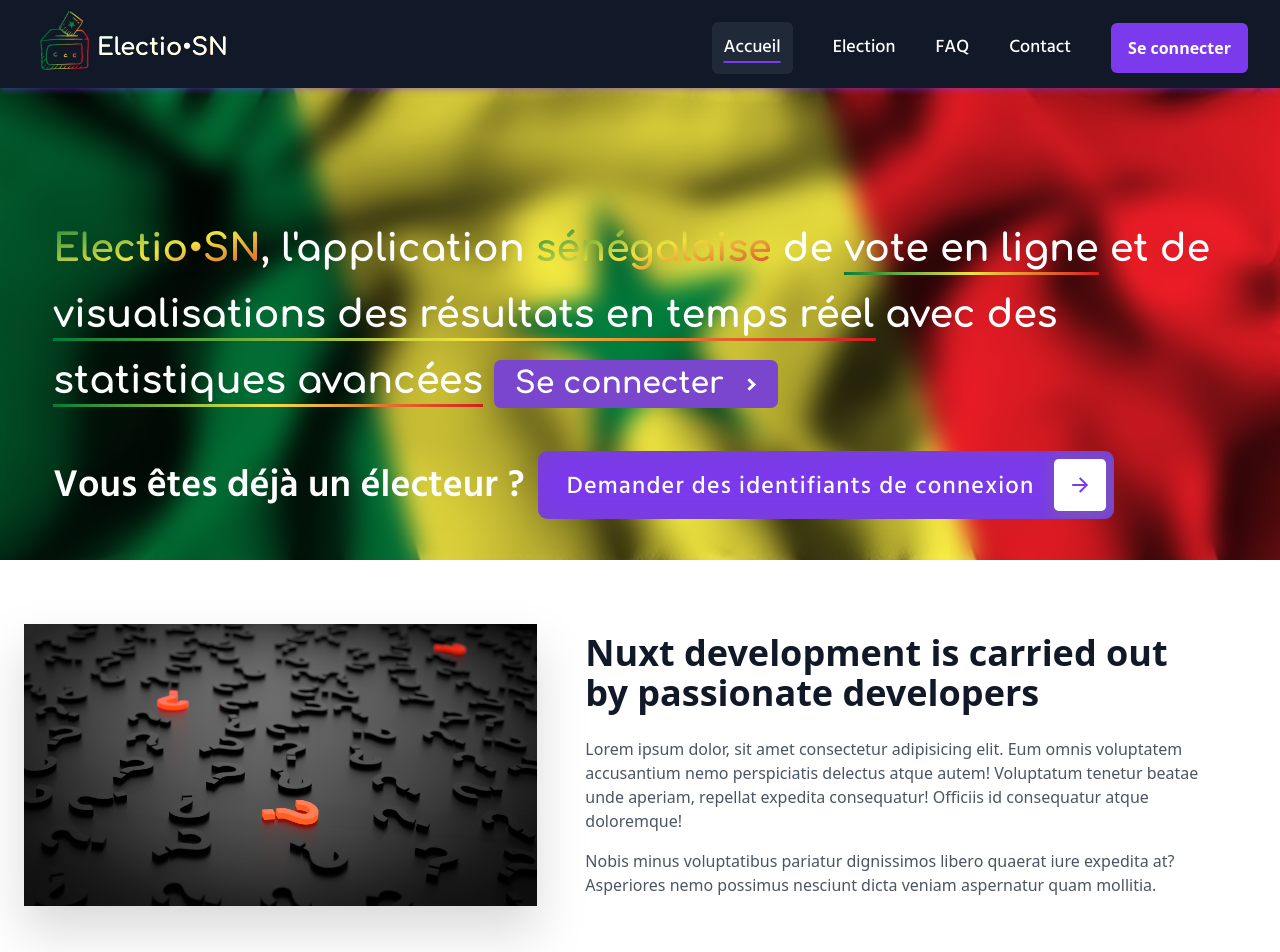
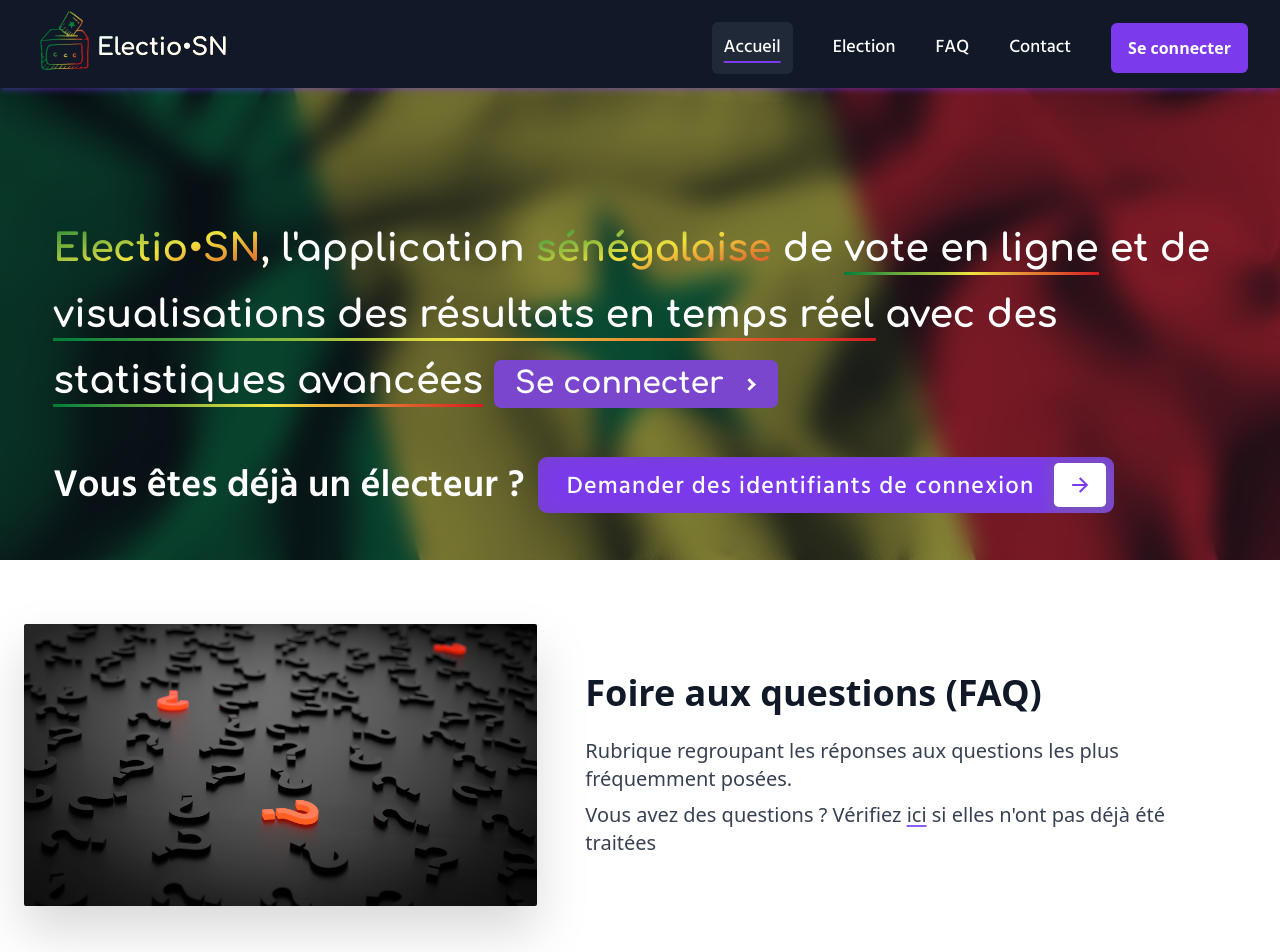
Before and after one commit to aliounebfam/electio-sn, a React (Vite) app: page / in a window 1280 px wide. Shown: the top 952 px of the page. Built offline with nearby package versions, Linux system fonts and the light colour scheme; a web font is replaced by a local one.

Commit message:
add a mini presentation of faq page to the home page

```diff
--- a/src/pages/app/App.css
+++ b/src/pages/app/App.css
@@ -10,11 +10,16 @@
     }
 }
 
-html, body{
+html{
+    height: 100%;
+}
+
+body{
+    min-height: 100%;
     height: 100%;
 }
 #root{
-    height: 100%;
+    min-height: 100%;
     display: flex;
     flex-direction: column;
 }
--- a/src/pages/app/FAQ/Faq.jsx
+++ b/src/pages/app/FAQ/Faq.jsx
@@ -1,5 +1,5 @@
 import React from 'react'
-import CustomLink from '../../../utils/CustomLinkBackground';
+import CustomLinkBackground from '../../../utils/CustomLinkBackground';
 import FaqItem from './FaqItem';
 
 export default function Faq() {
@@ -24,7 +24,7 @@ export default function Faq() {
                     />
                 </div>
                 <p className="text-center text-gray-700 font-Trykker text-[18px] mt-9">Vous n'avez pas trouvé de réponse à ce que vous cherchiez ? &nbsp;
-                    <CustomLink text="Contactez-nous" path={'/contact'} className="text-violet-900 font-extrabold font-Comfortaa" />
+                    <CustomLinkBackground text="Contactez-nous" path={'/contact'} className="text-violet-900 font-extrabold font-Comfortaa" />
                 </p>
             </div>
         </section>
--- a/src/pages/app/Home/Home.css
+++ b/src/pages/app/Home/Home.css
@@ -22,7 +22,7 @@
  box-shadow: inset 0 0 1.6em -0.6em #714da6;
  overflow: hidden;
  position: relative;
- height: 2.8em;
+ height: 2.3em;
  padding-right: 3.3em;
 }
 
@@ -33,7 +33,7 @@
  display: flex;
  align-items: center;
  justify-content: center;
- height: 2.2em;
+ height: 1.8em;
  width: 2.2em;
  border-radius: 0.2em;
  box-shadow: 0.1em 0.1em 0.6em 0.2em #7b52b9;
--- a/src/pages/app/Home/Home.jsx
+++ b/src/pages/app/Home/Home.jsx
@@ -1,10 +1,11 @@
 import React from 'react'
 import { useState } from 'react';
-import { useLayoutEffect } from 'react';
 import { useRef } from 'react';
 import { useEffect } from 'react';
 import { Link } from 'react-router-dom';
+import CustomLinkBackground from './../../../utils/CustomLinkBackground';
 import './Home.css'
+import Tooltip from '@mui/material/Tooltip';
 
 export default function Home() {
     const [src, setSrc] = useState("femme_senegalaise.jpg");
@@ -23,8 +24,6 @@ export default function Home() {
         setMainHeight(newMainHeight);
 
         function handleResize() {
-
-            console.log(window.innerWidth);
             if (window.innerWidth <= "1535") {
                 const newMainHeight = content.current.clientHeight + 40;
                 setMainHeight(newMainHeight + "px");
@@ -51,11 +50,11 @@ export default function Home() {
 
 
     return (
-        <main>
-            <div ref={main} style={{ height: mainHeight }} className={"flex-1 relative lg:h-screen pb-16"}>
+        <main className='flex-1'>
+            <div ref={main} style={{ height: mainHeight }} className={"relative lg:h-screen pb-16"}>
                 <div>
                     <img className="absolute inset-0 w-full h-full object-cover object-center transition-all duration-1000" src={"src/assets/images/" + src} alt="" />
-                    <div aria-hidden="true" className={"absolute inset-0 w-full h-full backdrop-blur-md bg-[rgba(17,24,39)]/" + (src === "femme_senegalaise.jpg" ? "[0.75] " : "[0.55]")}></div>
+                    <div aria-hidden="true" style={{ backgroundColor: "rgba(17, 24, 39," + (src === "femme_senegalaise.jpg" ? "0.75" : "0.5") + ")" }} className={"absolute inset-0 w-full h-full backdrop-blur-md "}></div>
                     <div ref={content} className="relative">
                         <div className="mb-12 space-y-16 md:mb-20 pt-12 sm:pt-32 w-11/12 mx-auto">
                             <h1 className="relative leading-[48px]  lg:leading-[66px] text-white md:leading-[58px] sm:leading-[55px] text-3xl font-bold font-Comfortaa lg:text-[38px] md:text-4xl">
@@ -92,7 +91,7 @@ export default function Home() {
                                         Vous êtes déjà un électeur ?
                                     </span>&nbsp;
                                     <Link to={'/credential-request'} className="text-2xl py-10 sm:py-0 cssbuttons-io-button">
-                                        <span className='mt-1'>
+                                        <span className=' mt-1'>
                                             Demander des identifiants de connexion
                                         </span>
                                         <div className="icon">
@@ -106,21 +105,26 @@ export default function Home() {
                 </div>
             </div>
             <div className='container'>
-                <div class="py-16 bg-white">
-                    <div class="container m-auto px-6 text-gray-600 md:px-12 xl:px-6">
-                        <div class="space-y-6 md:space-y-0 md:flex md:gap-6 lg:items-center lg:gap-12">
-                            <div class="md:5/12 lg:w-5/12">
-                                <img src="src/assets/images/question.jpg" className='shadow-violet-700 drop-shadow-2xl' alt="image" loading="lazy" width="" height="" />
+                <div className="py-16 bg-white">
+                    <div className="container m-auto px-6 text-gray-600 md:px-12 xl:px-6">
+                        <div className="space-y-6 md:space-y-0 md:flex md:gap-6 lg:items-center lg:gap-12">
+                            <div className="md:5/12 lg:w-5/12">
+                                <Tooltip className='bg-red-800' title="Accéder à la rubrique FAQ" placement='right-start' arrow>
+                                    <Link to='/faq'>
+                                        <img src="src/assets/images/question.jpg" className='rounded-sm drop-shadow-2xl' alt="" loading="lazy" width="" height="" />
+                                    </Link>
+                                </Tooltip>
                             </div>
-                            <div class="md:7/12 lg:w-6/12">
-                                <h2 class="text-2xl text-gray-900 font-bold md:text-4xl">Nuxt development is carried out by passionate developers</h2>
-                                <p class="mt-6 text-gray-600">Lorem ipsum dolor, sit amet consectetur adipisicing elit. Eum omnis voluptatem accusantium nemo perspiciatis delectus atque autem! Voluptatum tenetur beatae unde aperiam, repellat expedita consequatur! Officiis id consequatur atque doloremque!</p>
-                                <p class="mt-4 text-gray-600"> Nobis minus voluptatibus pariatur dignissimos libero quaerat iure expedita at? Asperiores nemo possimus nesciunt dicta veniam aspernatur quam mollitia.</p>
+                            <div className="md:7/12 lg:w-6/12">
+                                <h2 className="text-2xl text-gray-900 font-bold md:text-4xl">Foire aux questions (FAQ)</h2>
+                                <p className="text-xl mt-6 text-gray-700">Rubrique regroupant les réponses aux questions les plus fréquemment posées.</p>
+                                <p className="text-xl mt-2 text-gray-700">Vous avez des questions ? Vérifiez <CustomLinkBackground text={"ici"} path='/faq' /> si elles n'ont pas déjà été traitées</p>
                             </div>
                         </div>
                     </div>
                 </div>
             </div>
+
         </main>
     )
 }
```
Also changed, not shown: src/assets/images/senegal_bulletin_vote.jpg (deleted).
